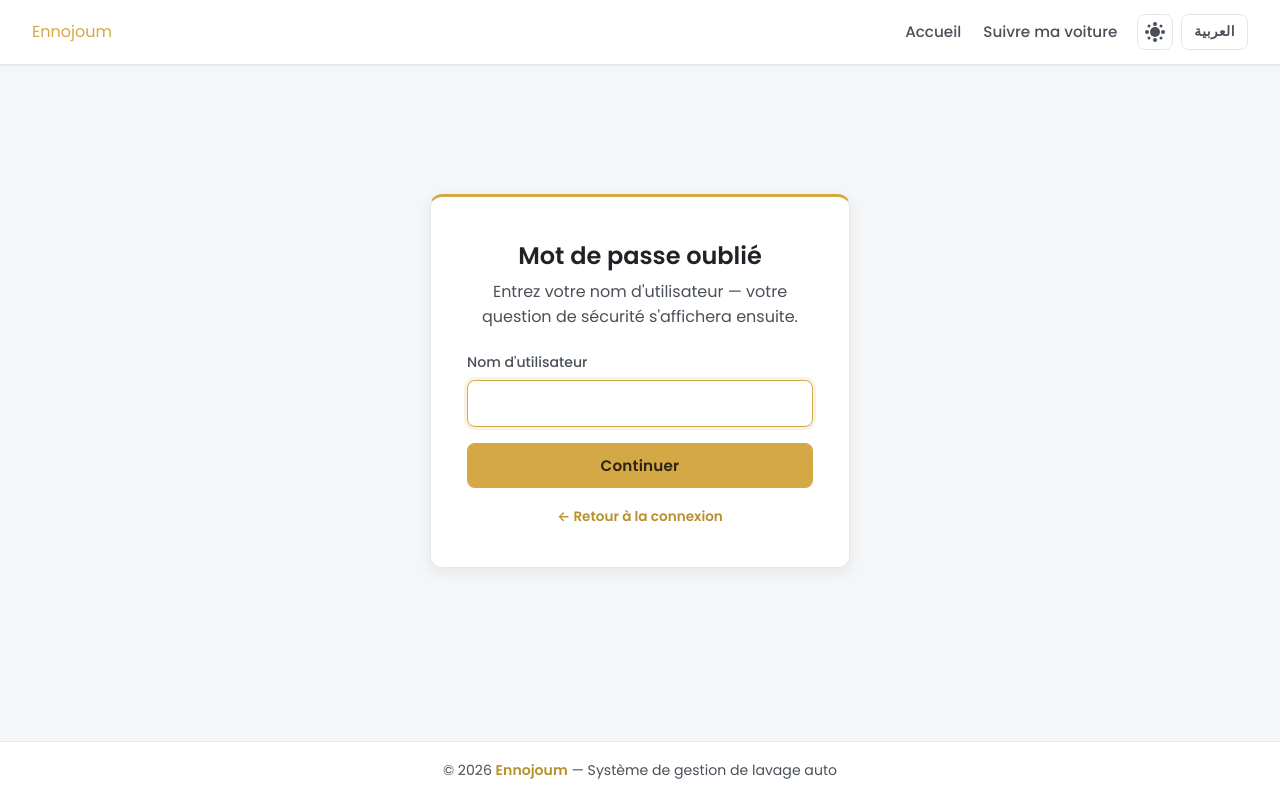
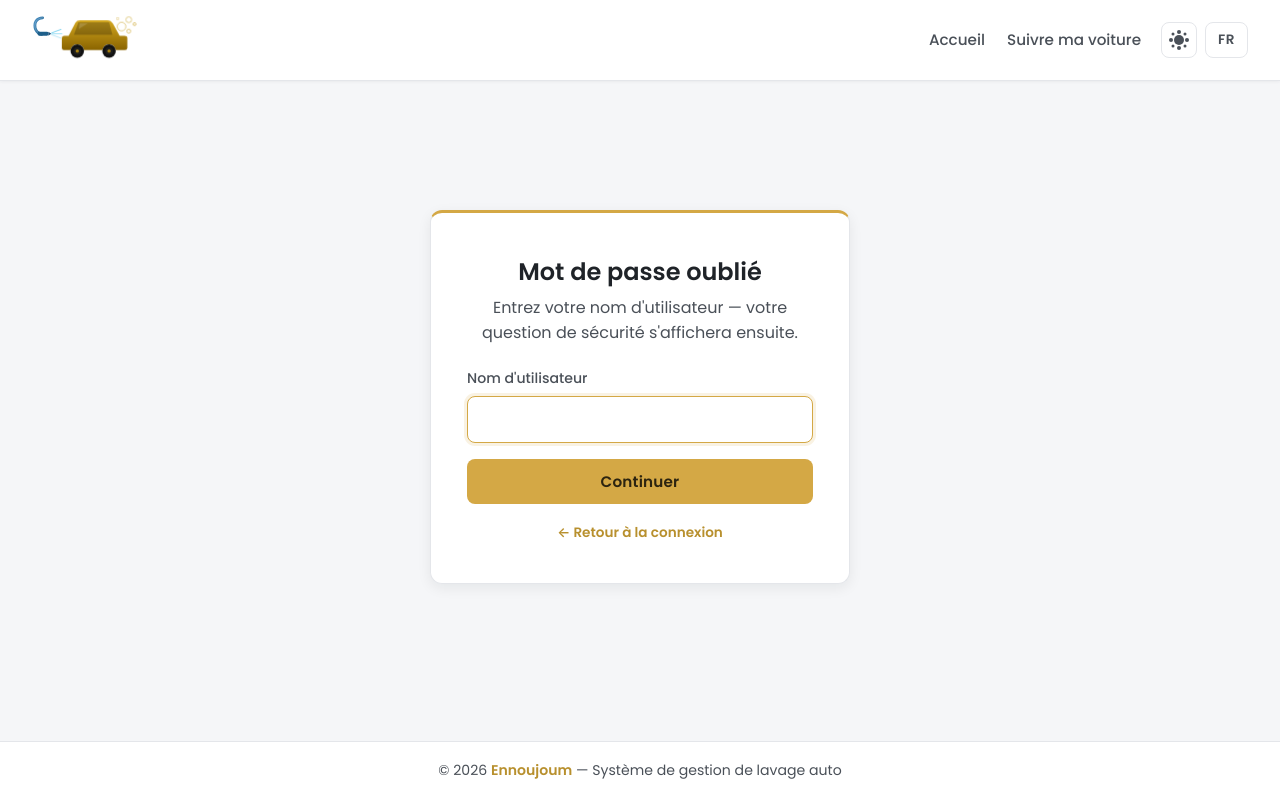
Before and after one commit to aqzioudoaae-creator/ennoujoum, a Flask app: page /admin/forgot_password in a window 1280 px wide. Run offline with Flask 3, Linux system fonts and the light colour scheme.

Commit message:
Restaurer logo SVG voiture

```diff
--- a/files-5-2/templates/base.html
+++ b/files-5-2/templates/base.html
@@ -3,17 +3,11 @@
 <head>
     <meta charset="UTF-8">
     <meta name="viewport" content="width=device-width, initial-scale=1.0">
-    <title data-i18n="page.title.home">Ennojoum — Lavage Auto</title>
-
-    <!-- Google Font -->
+    <title>{% block title %}Ennojoum — Lavage Auto{% endblock %}</title>
     <link rel="preconnect" href="https://fonts.googleapis.com">
     <link rel="preconnect" href="https://fonts.gstatic.com" crossorigin>
     <link href="https://fonts.googleapis.com/css2?family=Poppins:wght@300;400;500;600;700&display=swap" rel="stylesheet">
-
-    <!-- Main stylesheet -->
     <link rel="stylesheet" href="{{ url_for('static', filename='style.css') }}">
-
-    <!-- Apply theme & direction before paint to avoid flash -->
     <script>
         (function () {
             try {
@@ -29,8 +23,72 @@
 <body>
 
     <header class="navbar">
-        <a href="{{ url_for('home') }}" class="logo">
-            <span class="logo-text yellow">Ennojoum</span>
+        <a href="{{ url_for('home') }}" class="logo" aria-label="Ennoujoum Auto Wash">
+            <svg class="logo-svg" viewBox="0 0 284 108" fill="none" xmlns="http://www.w3.org/2000/svg" aria-hidden="true">
+                <defs>
+                    <linearGradient id="gold" x1="0" y1="0" x2="0" y2="1">
+                        <stop offset="0%" stop-color="#D4A820"/>
+                        <stop offset="100%" stop-color="#8A6400"/>
+                    </linearGradient>
+                    <linearGradient id="hoseG" x1="0" y1="0" x2="1" y2="1">
+                        <stop offset="0%" stop-color="#4A90C4"/>
+                        <stop offset="100%" stop-color="#1E5F8A"/>
+                    </linearGradient>
+                    <style>
+                        .logo-bub { animation: logobub 2.2s ease-in-out infinite; }
+                        .logo-b2  { animation-delay:.4s }
+                        .logo-b3  { animation-delay:.8s }
+                        .logo-b4  { animation-delay:1.2s }
+                        .logo-b5  { animation-delay:1.6s }
+                        @keyframes logobub {
+                            0%,100% { transform:translateY(0); opacity:.6; }
+                            50%     { transform:translateY(-4px); opacity:1; }
+                        }
+                        .logo-spray { animation: logosp 1.2s ease-in-out infinite; }
+                        .logo-s2 { animation-delay:.15s }
+                        .logo-s3 { animation-delay:.3s }
+                        @keyframes logosp {
+                            0%,100% { opacity:.5; stroke-width:1; }
+                            50%     { opacity:1;  stroke-width:2; }
+                        }
+                    </style>
+                </defs>
+
+                <!-- Hose -->
+                <path d="M22,8 C22,8 6,8 6,24 C6,40 20,42 20,42"
+                      stroke="url(#hoseG)" stroke-width="6" fill="none" stroke-linecap="round"/>
+                <path d="M22,8 C22,8 6,8 6,24 C6,40 20,42 20,42"
+                      stroke="rgba(255,255,255,0.22)" stroke-width="2" fill="none" stroke-linecap="round"/>
+                <!-- Nozzle -->
+                <rect x="12" y="37" width="22" height="8" rx="3" fill="#1E5F8A"/>
+                <polygon points="34,37 40,41 34,45" fill="#1A4F78"/>
+
+                <!-- Spray -->
+                <line class="logo-spray"    x1="41" y1="39" x2="60" y2="32" stroke="#7DD3F0" stroke-linecap="round"/>
+                <line class="logo-spray logo-s2" x1="41" y1="41" x2="62" y2="41" stroke="#90DCF5" stroke-linecap="round"/>
+                <line class="logo-spray logo-s3" x1="41" y1="43" x2="60" y2="50" stroke="#7DD3F0" stroke-linecap="round"/>
+
+                <!-- Car -->
+                <g transform="translate(54, 2)">
+                    <path d="M8,68 L8,48 Q8,43 13,43 L22,43 L36,16 Q39,11 46,11 L102,11 Q110,11 114,18 L128,43 L138,43 Q144,43 144,48 L144,68 Q144,73 139,73 L120,73 Q117,61 106,61 Q95,61 92,73 L54,73 Q51,61 40,61 Q29,61 26,73 L12,73 Q8,73 8,68 Z" fill="url(#gold)"/>
+                    <!-- Windshield -->
+                    <path d="M42,15 L33,41 L113,41 L106,15 Z" fill="rgba(0,0,0,0.24)"/>
+                    <path d="M45,17 L43,29 L62,17 Z" fill="rgba(255,255,255,0.16)"/>
+                    <!-- Wheels -->
+                    <circle cx="40"  cy="75" r="14" fill="#111"/>
+                    <circle cx="40"  cy="75" r="8"  fill="#1e1e1e"/>
+                    <circle cx="40"  cy="75" r="3.5" fill="url(#gold)"/>
+                    <circle cx="106" cy="75" r="14" fill="#111"/>
+                    <circle cx="106" cy="75" r="8"  fill="#1e1e1e"/>
+                    <circle cx="106" cy="75" r="3.5" fill="url(#gold)"/>
+                    <!-- Bubbles -->
+                    <circle class="logo-bub"    cx="132" cy="24" r="9"  fill="none" stroke="#C8A020" stroke-width="1.8"/>
+                    <circle class="logo-bub logo-b2" cx="147" cy="11" r="6"  fill="none" stroke="#C8A020" stroke-width="1.5"/>
+                    <circle class="logo-bub logo-b3" cx="147" cy="37" r="4"  fill="none" stroke="#C8A020" stroke-width="1.3"/>
+                    <circle class="logo-bub logo-b4" cx="159" cy="23" r="3"  fill="none" stroke="#C8A020" stroke-width="1.2"/>
+                    <circle class="logo-bub logo-b5" cx="124" cy="10" r="2.5" fill="none" stroke="#C8A020" stroke-width="1"/>
+                </g>
+            </svg>
         </a>
 
         <nav class="nav-links">
@@ -48,19 +106,12 @@
             {% endif %}
 
             <div class="nav-controls">
-                <button id="theme-toggle"
-                        class="icon-btn"
-                        type="button"
-                        data-i18n-title="common.theme.toggle"
-                        title="Changer le thème"
-                        aria-label="Toggle theme">
+                <button id="theme-toggle" class="icon-btn" type="button"
+                        data-i18n-title="common.theme.toggle" title="Changer le thème" aria-label="Toggle theme">
                     <span class="icon-sun show-light"></span>
                     <span class="icon-moon show-dark"></span>
                 </button>
-                <button id="lang-toggle"
-                        class="lang-btn"
-                        type="button"
-                        aria-label="Toggle language">FR</button>
+                <button id="lang-toggle" class="lang-btn" type="button" aria-label="Toggle language">FR</button>
             </div>
         </nav>
     </header>
@@ -83,14 +134,9 @@
     </main>
 
     <footer class="footer">
-        <p>&copy; 2026 <strong>Ennojoum</strong> <span data-i18n="footer.text">— Système de gestion de lavage auto</span></p>
+        <p>&copy; 2026 <strong>Ennoujoum</strong> <span data-i18n="footer.text">— Système de gestion de lavage auto</span></p>
     </footer>
 
-    <!-- Scripts (ordre important) -->
-    <script src="{{ url_for('static', filename='i18n_fr.js') }}"></script>
-    <script src="{{ url_for('static', filename='i18n_ar.js') }}"></script>
-    <script src="{{ url_for('static', filename='language.js') }}"></script>
-    <script src="{{ url_for('static', filename='theme.js') }}"></script>
     <script src="{{ url_for('static', filename='main.js') }}"></script>
     {% block extra_js %}{% endblock %}
 </body>
```
